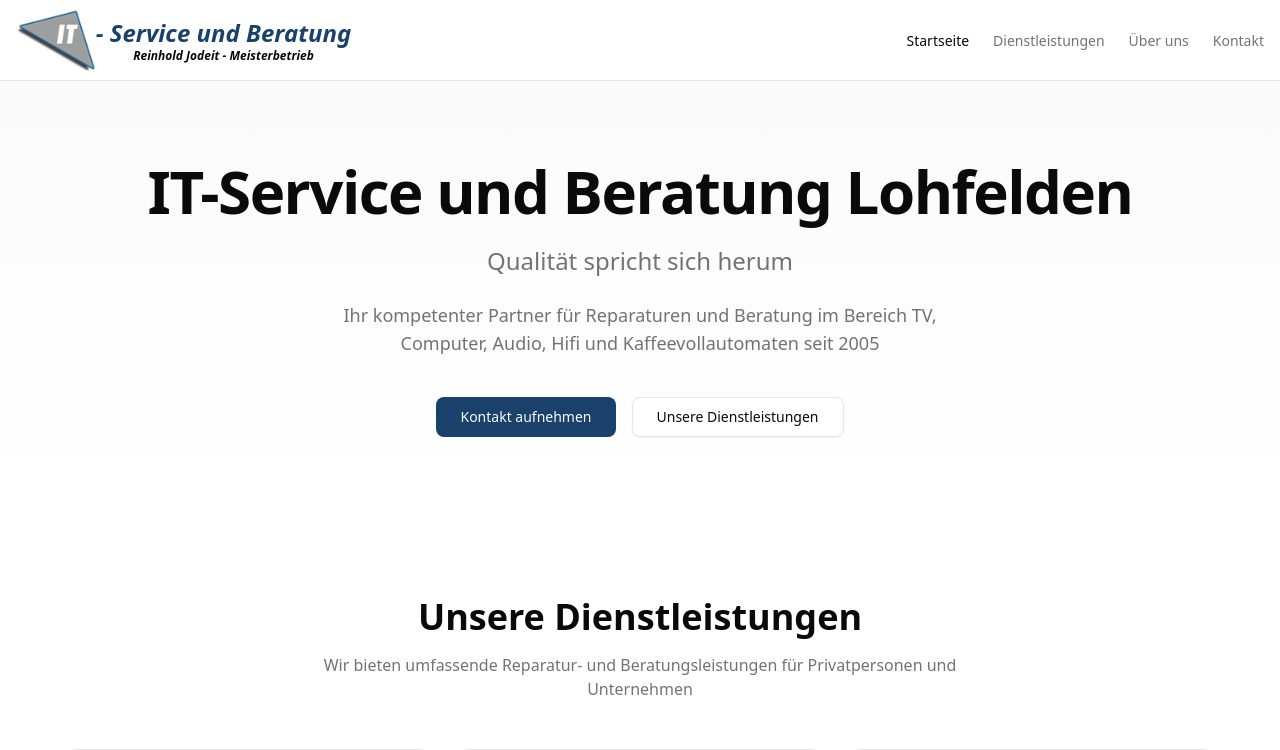
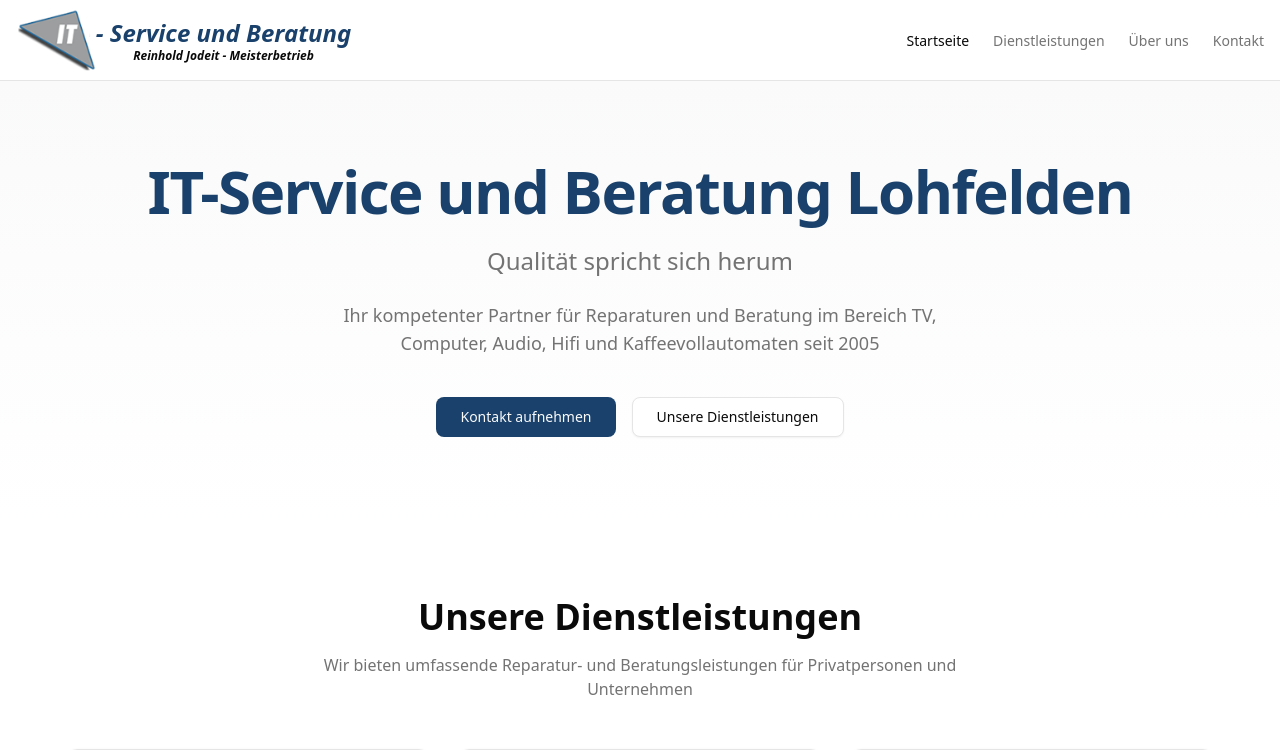
Before and after one commit to gutisalex/it-service-lohfelden, a Next.js app: page / in a window 1280 px wide. Shown: the top 750 px of the page. Built offline with nearby package versions, Linux system fonts and the light colour scheme.

Commit message:
fix: update hero section styling for improved visibility
- Changed background class from bg-gradient-to-b to bg-linear-to-b for better visual consistency
- Updated heading color to text-primary for enhanced readability

```diff
--- a/app/page.tsx
+++ b/app/page.tsx
@@ -6,10 +6,10 @@ export default function Home() {
   return (
     <div className="flex flex-col">
       {/* Hero Section */}
-      <section className="bg-gradient-to-b from-muted/50 to-background py-20 px-4">
+      <section className="bg-linear-to-b from-muted/50 to-background py-20 px-4">
         <div className="container mx-auto max-w-5xl">
           <div className="text-center space-y-6">
-            <h1 className="text-4xl md:text-5xl lg:text-6xl font-bold tracking-tight">
+            <h1 className="text-4xl md:text-5xl lg:text-6xl font-bold tracking-tight text-primary">
               IT-Service und Beratung Lohfelden
             </h1>
             <p className="text-xl md:text-2xl text-muted-foreground max-w-3xl mx-auto">
```
